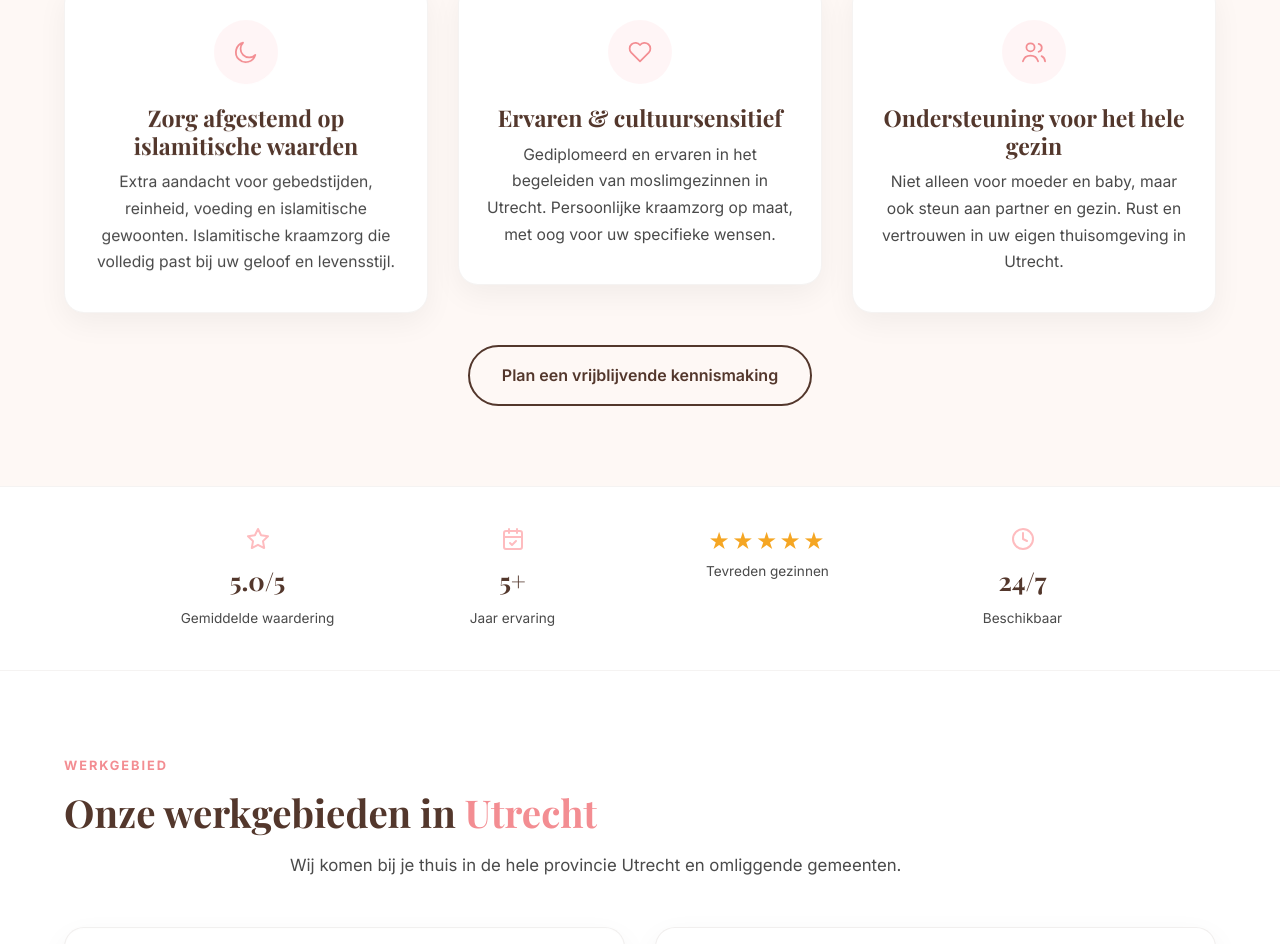
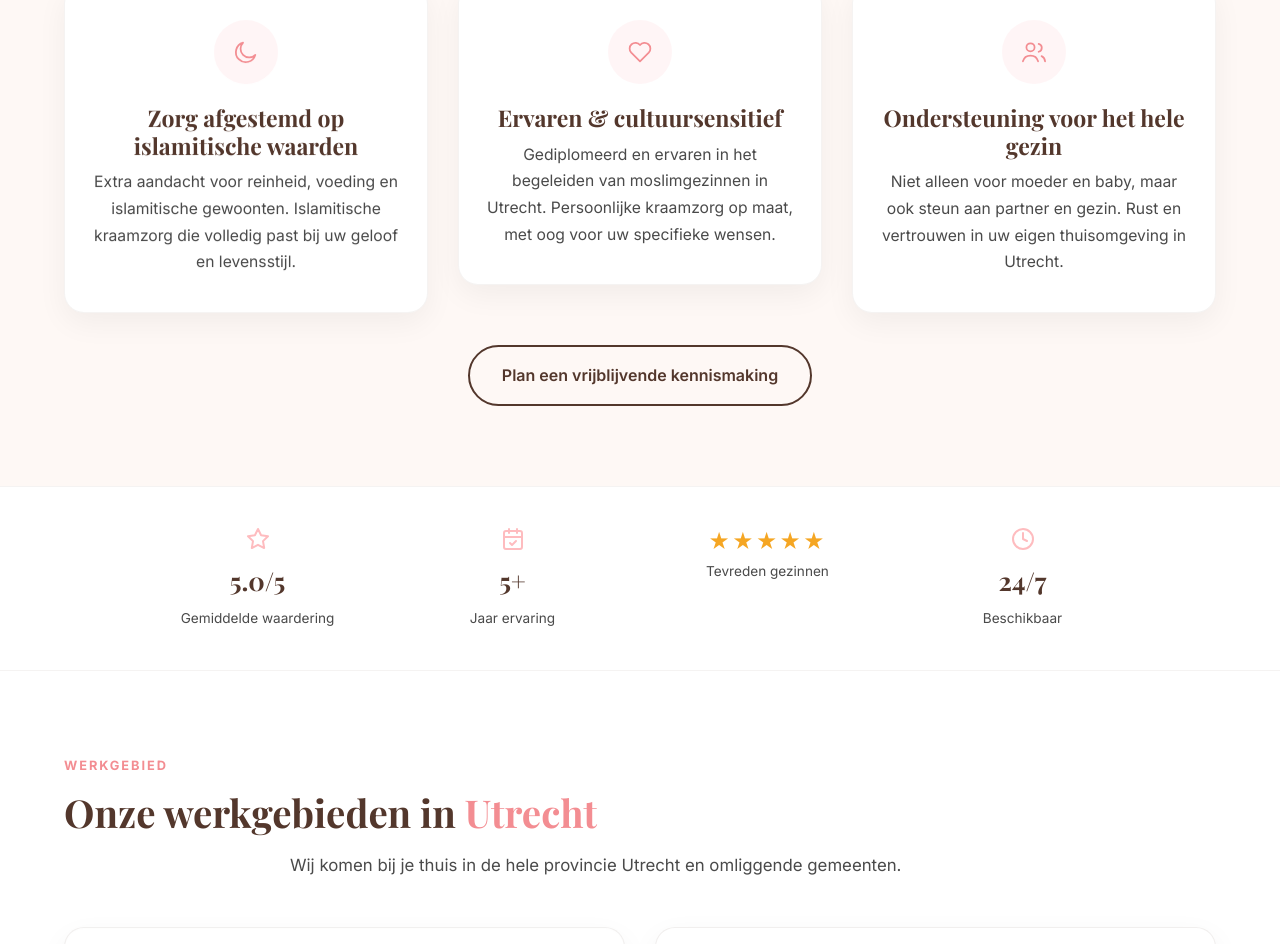
Before and after one commit to Maximustopdeals/De-Islamitische-Kraamzorg, a Next.js app: page / in a window 1280 px wide. Shown: the part 1842-2786 px from the top of the page. Built offline with nearby package versions, Linux system fonts and the light colour scheme; a web font is replaced by a local one.

Commit message:
Modify text in pluspunten array
Updated text for the first item in the pluspunten array to remove reference to prayer times.

```diff
--- a/src/app/page.tsx
+++ b/src/app/page.tsx
@@ -26,7 +26,7 @@ const pluspunten = [
   {
     icon: <IconMoon />,
     title: "Zorg afgestemd op islamitische waarden",
-    text: "Extra aandacht voor gebedstijden, reinheid, voeding en islamitische gewoonten. Islamitische kraamzorg die volledig past bij uw geloof en levensstijl.",
+    text: "Extra aandacht voor reinheid, voeding en islamitische gewoonten. Islamitische kraamzorg die volledig past bij uw geloof en levensstijl.",
   },
   {
     icon: <IconHeart />,
```
